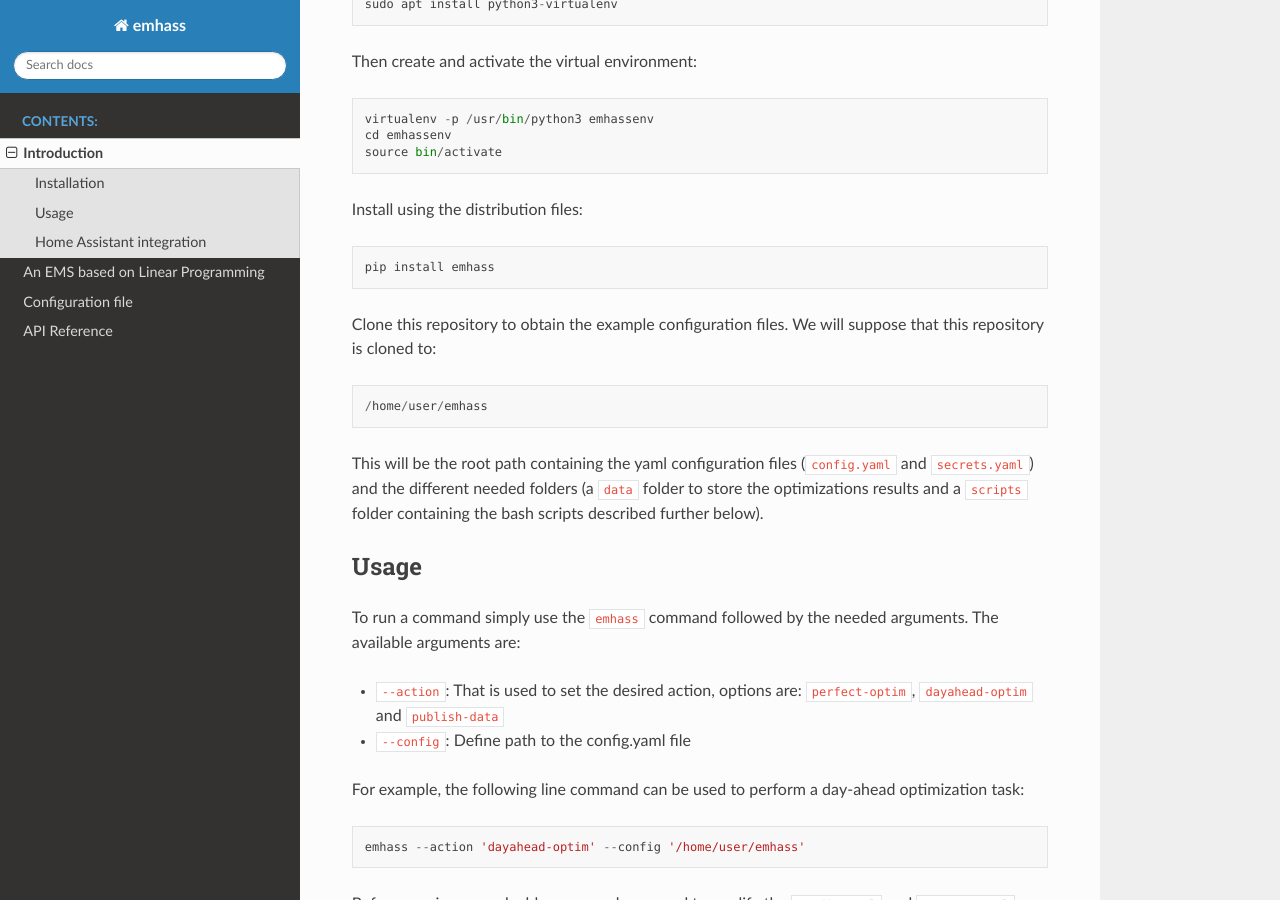
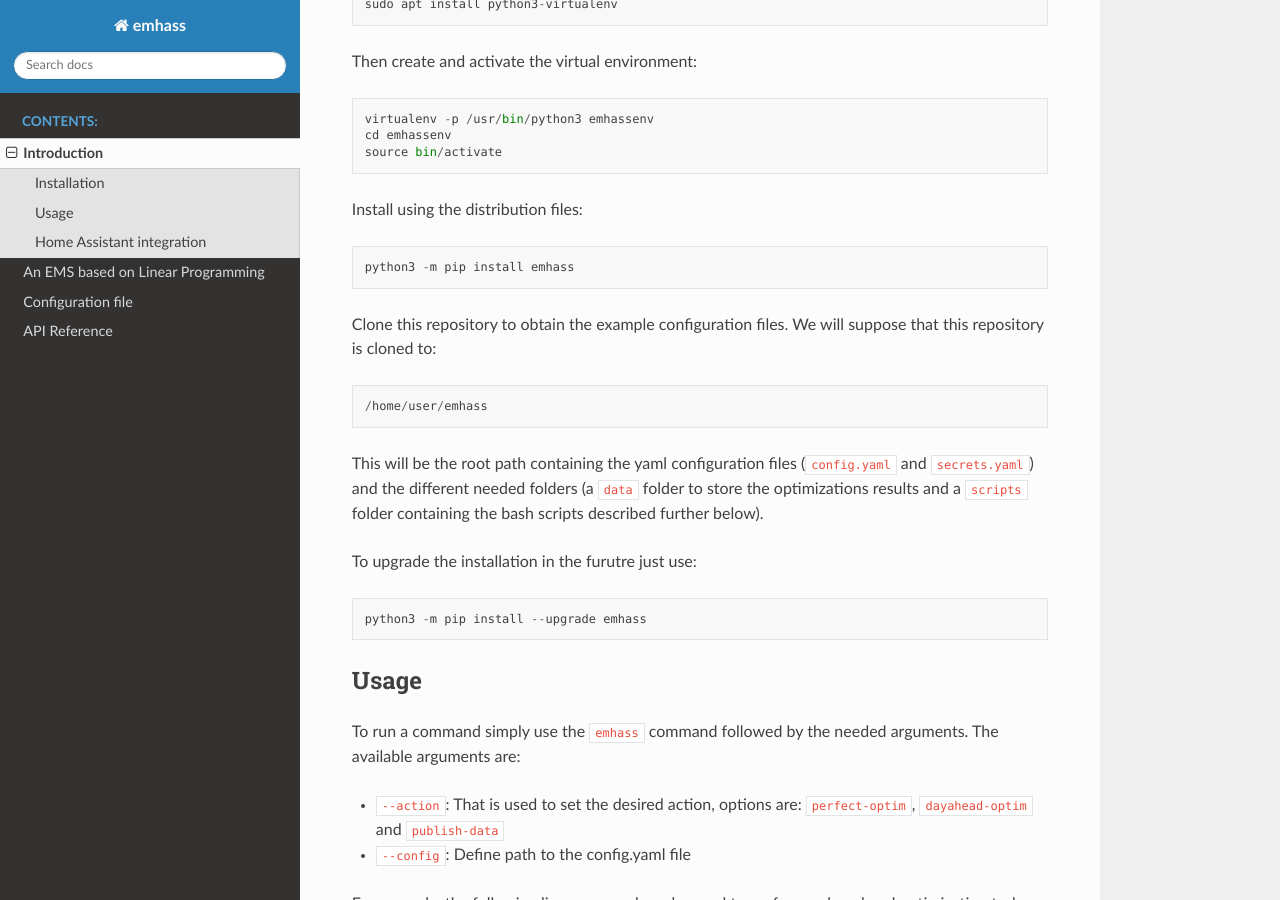
Before and after one commit to davidusb-geek/emhass, a Sphinx documentation site: the page built from docs/intro.md, in a window 1280 px wide and 900 px high, scrolled down 666 px. Built offline with Sphinx 7.4.7 and the Read the Docs theme 2.0.0, drawn with Linux system fonts in a browser that asks for light colours.

Commit message:
Fix - Fixed command to install and upgrade the package

````diff
--- a/docs/intro.md
+++ b/docs/intro.md
@@ -25,7 +25,7 @@ source bin/activate
 ```
 Install using the distribution files:
 ```
-pip install emhass
+python3 -m pip install emhass
 ```
 Clone this repository to obtain the example configuration files.
 We will suppose that this repository is cloned to:
@@ -33,6 +33,11 @@ We will suppose that this repository is cloned to:
 /home/user/emhass
 ```
 This will be the root path containing the yaml configuration files (`config.yaml` and `secrets.yaml`) and the different needed folders (a `data` folder to store the optimizations results and a `scripts` folder containing the bash scripts described further below).
+
+To upgrade the installation in the furutre just use:
+```
+python3 -m pip install --upgrade emhass
+```
 
 ## Usage
 
````
Also changed, not shown: README.md (+6 -1 lines).
